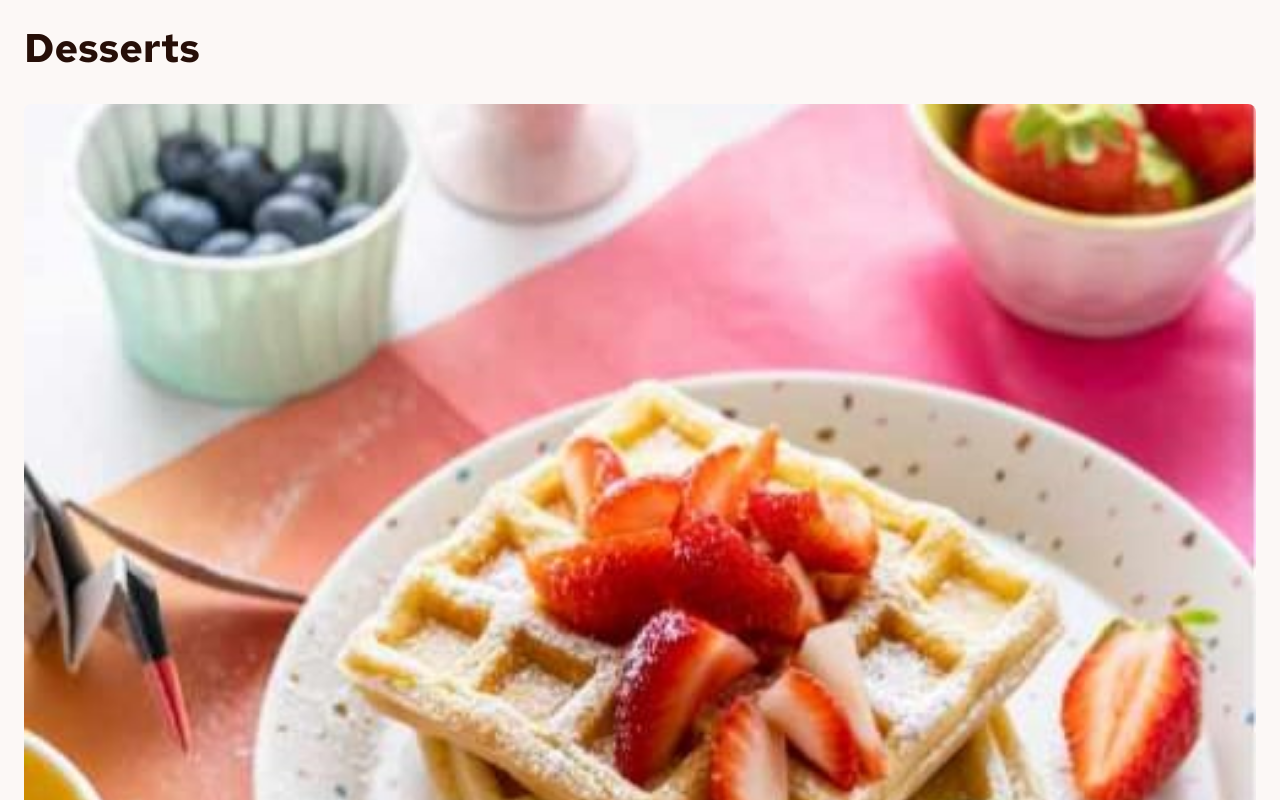
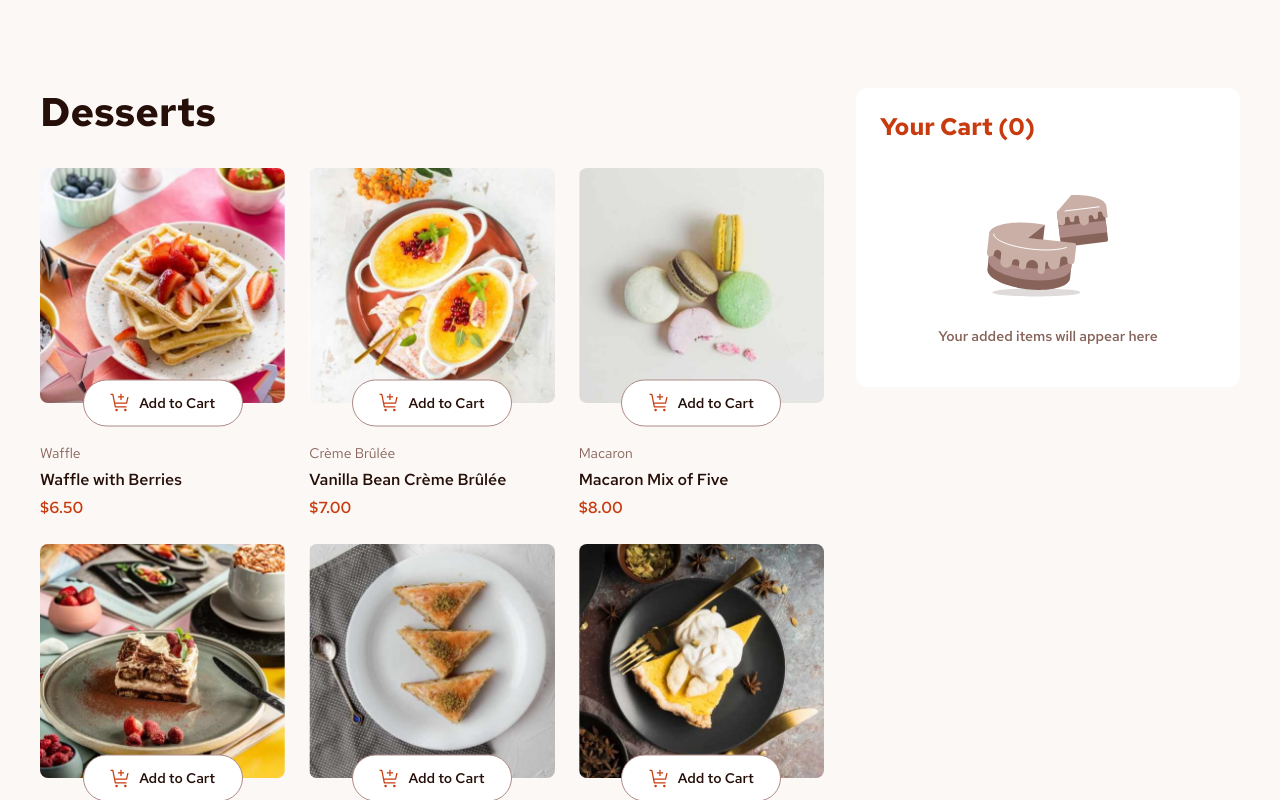
Before and after one commit to perfi-dev/product-list-with-cart, a React (Vite) app: page / in a window 1280 px wide. Shown: the top 800 px of the page. Built offline with nearby package versions, Linux system fonts and the light colour scheme.

Commit message:
style: improve responsive layout

```diff
--- a/src/components/Cart/Cart.module.css
+++ b/src/components/Cart/Cart.module.css
@@ -90,3 +90,10 @@
 .carbonText {
   color: var(--color-rose-900);
 }
+
+@media (min-width: 64em) {
+  .cart {
+    align-self: flex-start;
+    width: 24rem;
+  }
+}
--- a/src/components/Main/Main.module.css
+++ b/src/components/Main/Main.module.css
@@ -2,4 +2,13 @@
   display: grid;
   grid-template-columns: 1fr;
   row-gap: var(--sp-400);
+
+  max-width: 76rem;
 }
+
+@media (min-width: 64em) {
+  .main {
+    grid-template-columns: repeat(2, auto);
+    column-gap: var(--sp-400);
+  }
+}
--- a/src/components/Modal/Modal.module.css
+++ b/src/components/Modal/Modal.module.css
@@ -79,3 +79,16 @@
 .totalPrice {
   color: var(--color-rose-900);
 }
+
+@media (min-width: 30em) {
+  .overlay {
+    align-items: center;
+    padding: var(--sp-300);
+  }
+
+  .modal {
+    max-width: 37rem;
+    padding: var(--sp-500);
+    border-radius: var(--sp-150);
+  }
+}
--- a/src/components/ProductList/ProductList.module.css
+++ b/src/components/ProductList/ProductList.module.css
@@ -15,3 +15,16 @@
 
   list-style: none;
 }
+
+@media (min-width: 30em) {
+  .list {
+    grid-template-columns: repeat(2, 1fr);
+    column-gap: var(--sp-300);
+  }
+}
+
+@media (min-width: 48em) {
+  .list {
+    grid-template-columns: repeat(3, 1fr);
+  }
+}
--- a/src/styles/global.css
+++ b/src/styles/global.css
@@ -5,7 +5,24 @@
 }
 
 body {
-  font-family: "Red Hat Text", sans-serif;
+  display: flex;
+  align-items: center;
+  justify-content: center;
+
   padding: var(--sp-300);
   background-color: var(--color-rose-50);
+
+  font-family: "Red Hat Text", sans-serif;
 }
+
+@media (min-width: 48em) {
+  body {
+    padding: var(--sp-500);
+  }
+}
+
+@media (min-width: 64em) {
+  body {
+    padding: var(--sp-1100) var(--sp-500);
+  }
+}
```
